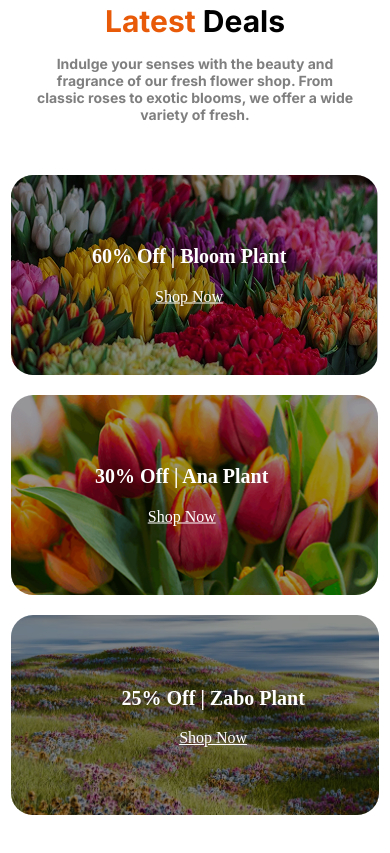
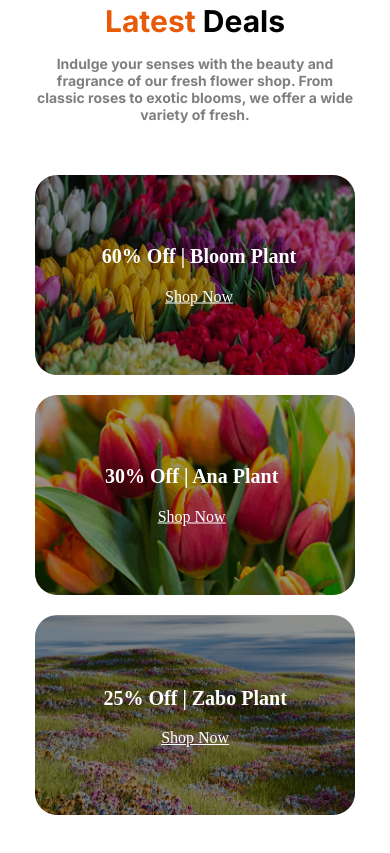
Before and after one commit to getSohelRana/faugei-flower-shop, a plain HTML site: page index.html in a window 390 px wide. Shown: the part 2960-3813 px from the top of the page. Drawn offline with Linux system fonts and the light colour scheme.

Commit message:
resolved responsive problem on theme.css file lates deals only

```diff
--- a/css/theme.css
+++ b/css/theme.css
@@ -211,7 +211,7 @@
     }
     .discount-30 img,
     .discount-60 img{
-        max-width: calc(200px -32px)!important;
+        width: 320px;
         height: 200px;
         object-fit: cover;
         border-radius: 22px;
@@ -223,7 +223,7 @@
     }
     .discount-30,
     .discount-60{
-         max-width: calc(200px -32px)!important;
+        width: 320px;
         height: 200px;
         border-radius: 22px;
     }
@@ -233,7 +233,7 @@
         position: absolute;
         top: 0;
         left: 0;
-        width: calc(200px -32px)!important;
+        width: 320px;
         height: 200px;
         border-radius: 22px;
         background-color: rgba(0, 0, 0, 0.4);
@@ -249,7 +249,7 @@
         z-index: 2;
     }
     .discount-25 img{
-        max-width: calc(400px - 32px);
+        width: 320px;
         height: 200px;
         object-fit: cover;
         border-radius: 22px;
@@ -259,7 +259,7 @@
         position: absolute;
         top: 0;
         left: 0;
-        width:  calc(400px - 32px);
+        width:  320px;
         height: 200px;
         border-radius: 22px;
         background-color: rgba(0, 0, 0, 0.4);
@@ -267,8 +267,8 @@
     .discount-info-25 {
         position: absolute;
         top: 50%;
-        left: 40%;
-        transform: translate(-20% , -50%);
+        left: 30%;
+        transform: translate(-15% , -50%);
         color: #fff;
         text-align: center;
     }
```
